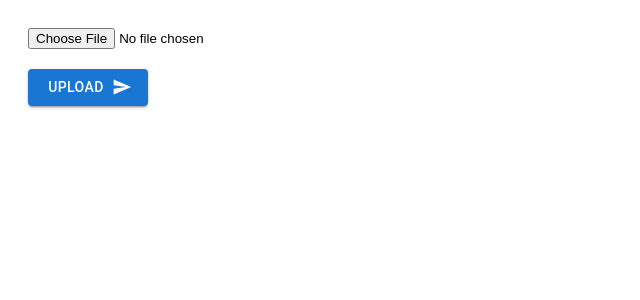
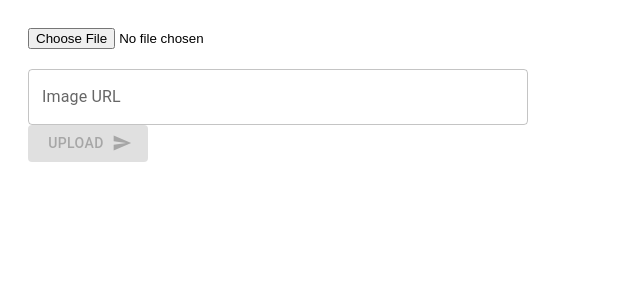
Before and after one commit to cwgavin/Gavin-React-Lab, a Next.js app in the folder client/: page /image-classification-page in a window 1280 px wide. Shown: the top 300 px of the page, without its empty margins (0-640 px from the left). Built offline with nearby package versions, Linux system fonts and the light colour scheme.

Commit message:
add url input field for online images

```diff
--- a/client/app/image-classification-page/page.tsx
+++ b/client/app/image-classification-page/page.tsx
@@ -1,30 +1,48 @@
 "use client";
-import React from "react";
+import React, { useRef, useState } from "react";
 import styles from "./styles.module.scss";
-import Button from "@mui/material/Button";
+import { Button, TextField } from "@mui/material";
 import SendIcon from "@mui/icons-material/Send";
 
 type ClassificationResult = [[string, number]] | null;
 
 export default function ImageClassificationPage() {
-  const [imagePreview, setImagePreview] = React.useState<string | null>(null);
-  const [image, setImage] = React.useState<File | null>(null);
-  const [result, setResult] = React.useState<ClassificationResult>(null);
+  const [imageUrl, setImageUrl] = useState("");
+  const [image, setImage] = useState<File | null>(null);
+  const [result, setResult] = useState<ClassificationResult>(null);
+  const localImageSelector = useRef<HTMLInputElement>(null);
 
-  const onChangeHandler = (e: React.ChangeEvent<HTMLInputElement>) => {
+  const handleLocalFileChange = (e: React.ChangeEvent<HTMLInputElement>) => {
     if (!e.target.files) return;
-    const file = e.target.files[0];
     setResult(null);
-    if (file) {
-      setImagePreview(URL.createObjectURL(file));
-      setImage(file);
+    setImageUrl("");
+    setImage(e.target.files[0]);
+  };
+
+  const handleUrlChange = (e: React.ChangeEvent<HTMLInputElement>) => {
+    const url = e.target.value;
+    localImageSelector.current!.value = "";
+    setImageUrl(url);
+    setResult(null);
+    if (url) {
+      fetch(url)
+        .then((response) => {
+          console.log(response);
+          if (!response.ok) throw new Error();
+          return response.blob();
+        })
+        .then((blob) => {
+          setImage(new File([blob], ""));
+        })
+        .catch(() => {
+          setImage(null);
+        });
     } else {
-      setImagePreview(null);
       setImage(null);
     }
   };
 
-  const uploadImage = () => {
+  const handleUpload = () => {
     if (!image) return;
 
     const data = new FormData();
@@ -43,10 +61,10 @@ export default function ImageClassificationPage() {
 
   return (
     <div className={styles.pageLayout}>
-      {imagePreview && (
+      {image && (
         <img
           className={styles.imagePreview}
-          src={imagePreview}
+          src={URL.createObjectURL(image)}
           alt="image-preview"
         />
       )}
@@ -58,16 +76,26 @@ export default function ImageClassificationPage() {
         </p>
       )}
       <input
-        id="select-image"
+        ref={localImageSelector}
+        id="select-local-image"
         type="file"
         accept="image/*"
-        onChange={onChangeHandler}
+        onChange={handleLocalFileChange}
+      />
+      <TextField
+        variant="outlined"
+        label="Image URL"
+        value={imageUrl}
+        onChange={handleUrlChange}
+        sx={{ "max-width": "500px" }}
       />
       <Button
         type="submit"
         variant="contained"
         endIcon={<SendIcon />}
-        onClick={uploadImage}
+        disabled={image === null}
+        onClick={handleUpload}
+        sx={{ "max-width": "120px" }}
       >
         Upload
       </Button>
--- a/client/app/image-classification-page/styles.module.scss
+++ b/client/app/image-classification-page/styles.module.scss
@@ -6,13 +6,9 @@
   &>* {
     margin-bottom: 20px;
   }
-
-  Button {
-    max-width: 120px;
-  }
 }
 
 .imagePreview {
-  max-width: 100px;
-  max-height: 100px;
+  max-width: 200px;
+  max-height: 200px;
 }
```
